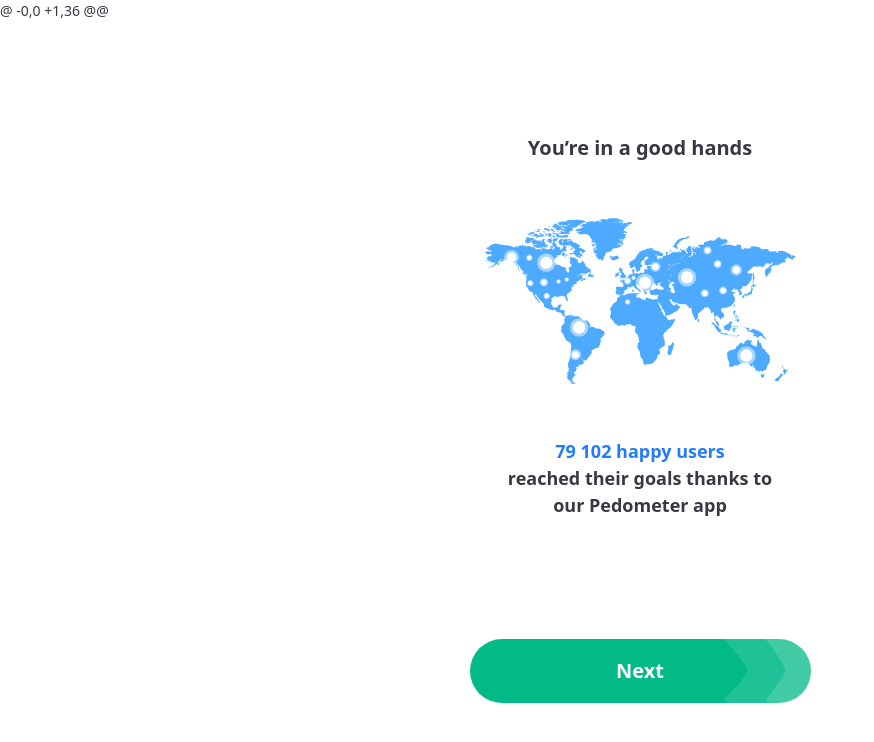
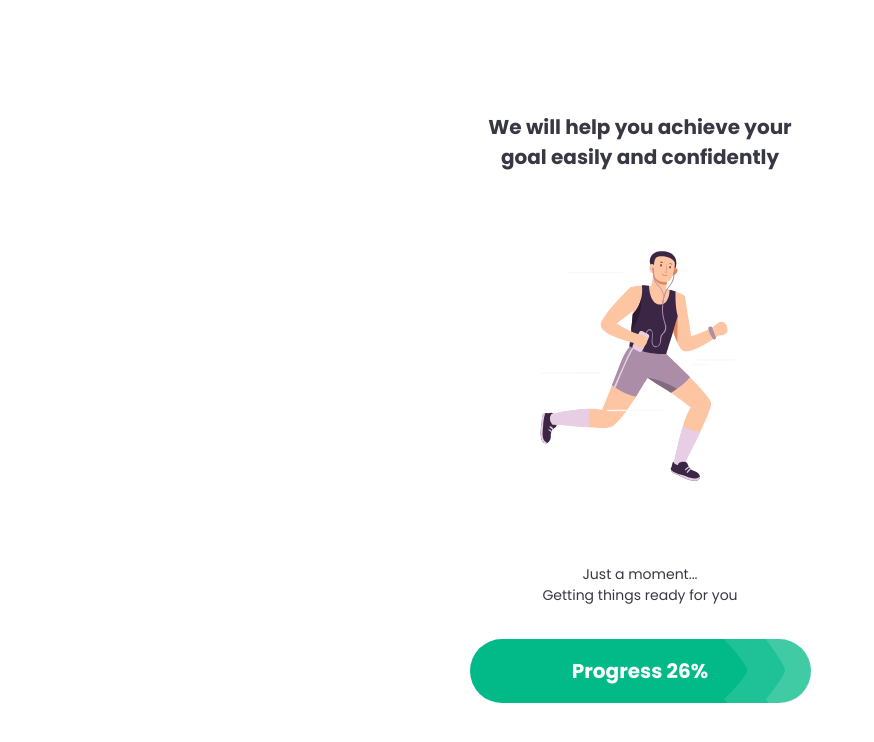
Before and after one commit to NatalliaMaskalenko/Pedometer, a website built with Parcel: page src/html/index-27.html in a window 1280 px wide. Shown: the whole page, without its empty margins (0-874 px from the left). Built offline with nearby package versions, Linux system fonts and the light colour scheme.

Commit message:
добавляет разметку

```diff
--- a/src/html/index-27.html
+++ b/src/html/index-27.html
@@ -1,4 +1,3 @@
-@ -0,0 +1,36 @@
 <!DOCTYPE html>
 <html lang="en">
   <head>
@@ -20,18 +19,17 @@
   </head>
   <body>
     <div class="container container__get-plan">
-      <h1 class="title-profile title__get-plan">You’re in a good hands</h1>
+      <h1 class="title-profile title__get-plan">
+        We will help you achieve your goal easily and confidently
+      </h1>
 
-      <svg class="svg__happy-users" width="311" height="166">
-        <use href="../images/icons-sprite/symbol-defs.svg#icon-Frame"></use>
+      <svg class="svg__get-plan" width="201" height="232">
+        <use href="../images/icons-sprite/symbol-defs.svg#icon-Vector"></use>
       </svg>
-      <p class="text__happy-users">
-        <span class="text__accent">79 102 happy users</span> <br />
-        reached their goals thanks to our Pedometer app
-      </p>
-
-      <a class="button__next" href=".//index-28.html">Next</a>
+      <p>Just a moment...</p>
+      <p>Getting things ready for you</p>
+      <a class="button__next button__get-plan" href=".//index-28.html">Progress 26%</a>
     </div>
-    <script src="../index.js"></script>
+    <!-- <script src="../index.js"></script> -->
   </body>
 </html>
--- a/src/sass/layouts/_get-plan.scss
+++ b/src/sass/layouts/_get-plan.scss
@@ -13,3 +13,7 @@
     margin-left: auto;
     margin-right: auto;
 }
+
+.button__get-plan{
+    margin-top: 33px;
+}
```
Also changed, not shown: src/html/index-28.html (+1 -1 lines), src/html/index-29.html (+1 -1 lines).
